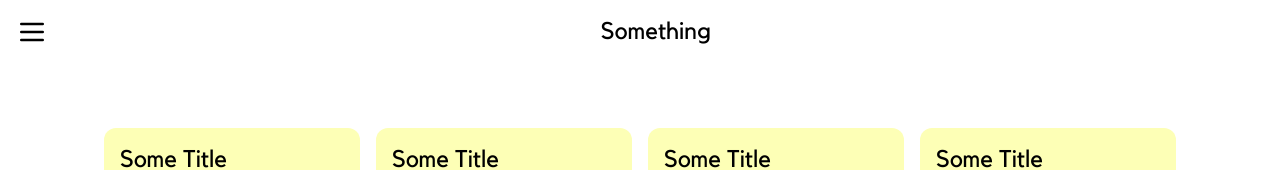
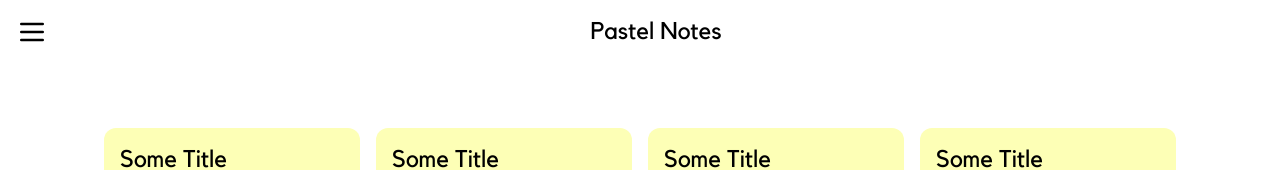
Before and after one commit to tanishkushwaha/pastel-notes, a Next.js app: page / in a window 1280 px wide. Shown: the top 170 px of the page. Built offline with nearby package versions, Linux system fonts and the light colour scheme; no server answers; sample sign-in values are in the browser's storage.

Commit message:
Change navbar title to 'Pastel Notes'

```diff
--- a/components/Navbar.tsx
+++ b/components/Navbar.tsx
@@ -1,11 +1,10 @@
 import { LuMenu } from "react-icons/lu";
-
 
 export default function Navbar({ sideDrawerToggler }: { sideDrawerToggler: () => void }) {
   return (
     <div className="flex items-center p-4">
       <LuMenu className="size-8" onClick={sideDrawerToggler} />
-      <h1 className="text-2xl mx-auto select-none">Something</h1>
+      <h1 className="text-2xl mx-auto select-none">Pastel Notes</h1>
     </div>
   )
 }
```
